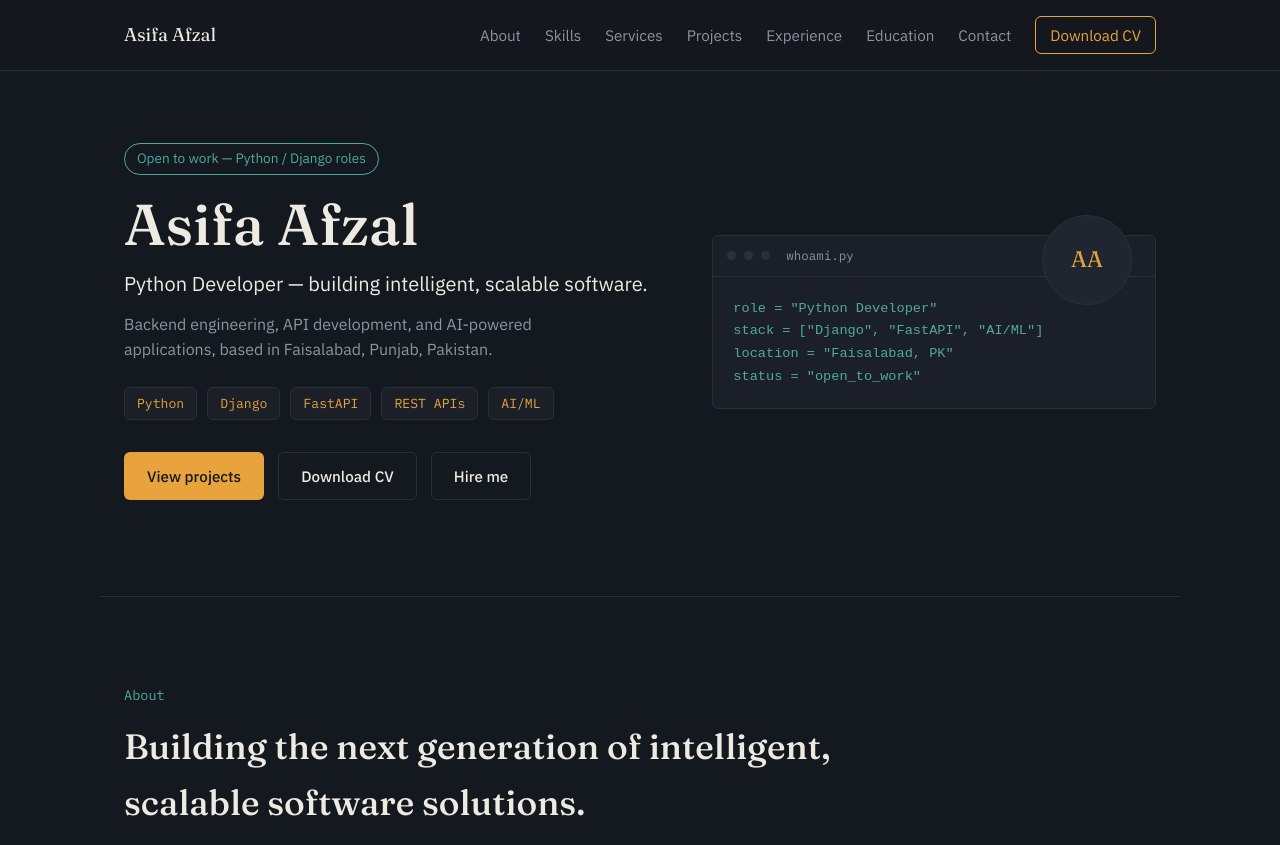
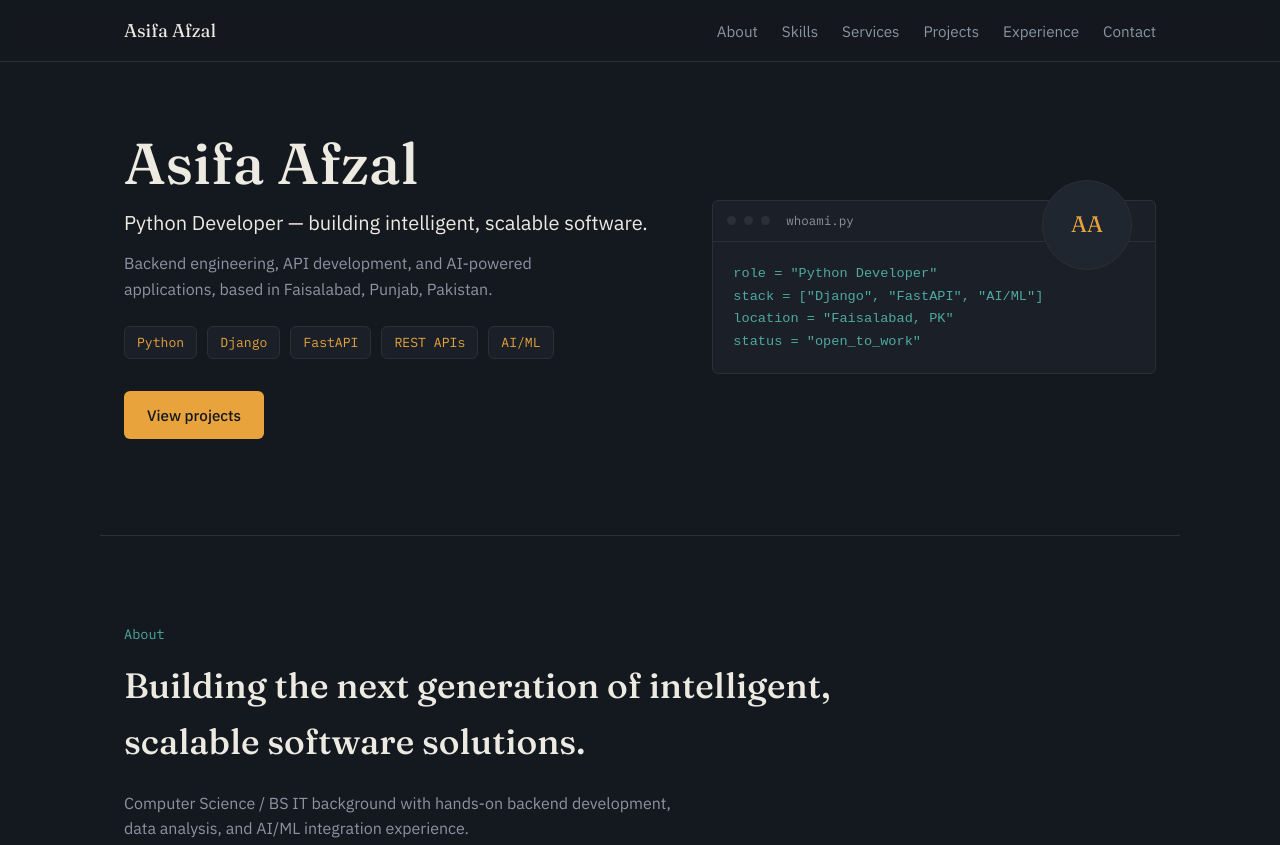
Before and after one commit to asifaafzal39-sketch/portfolio-website, a plain HTML site: page index.html in a window 1280 px wide. Shown: the top 845 px of the page. Drawn offline with Linux system fonts and the light colour scheme.

Commit message:
apna message yahan

```diff
--- a/index.html
+++ b/index.html
@@ -27,9 +27,7 @@
       <a href="#services">Services</a>
       <a href="#projects">Projects</a>
       <a href="#experience">Experience</a>
-      <a href="#education">Education</a>
       <a href="#contact">Contact</a>
-      <a href="assets/cv.pdf" class="nav__cta" download>Download CV</a>
     </nav>
   </div>
 </header>
@@ -40,7 +38,6 @@
   <section class="hero" id="top">
     <div class="hero__grid">
       <div class="hero__content">
-        <p class="badge">Open to work — Python / Django roles</p>
         <h1 class="hero__name">Asifa Afzal</h1>
         <p class="hero__headline">Python Developer — building intelligent, scalable software.</p>
         <p class="hero__sub">Backend engineering, API development, and AI-powered applications, based in Faisalabad, Punjab, Pakistan.</p>
@@ -51,8 +48,6 @@
 
         <div class="hero__actions">
           <a href="#projects" class="btn btn--primary">View projects</a>
-          <a href="assets/cv.pdf" class="btn btn--ghost" download>Download CV</a>
-          <a href="#contact" class="btn btn--ghost">Hire me</a>
         </div>
       </div>
 
```
